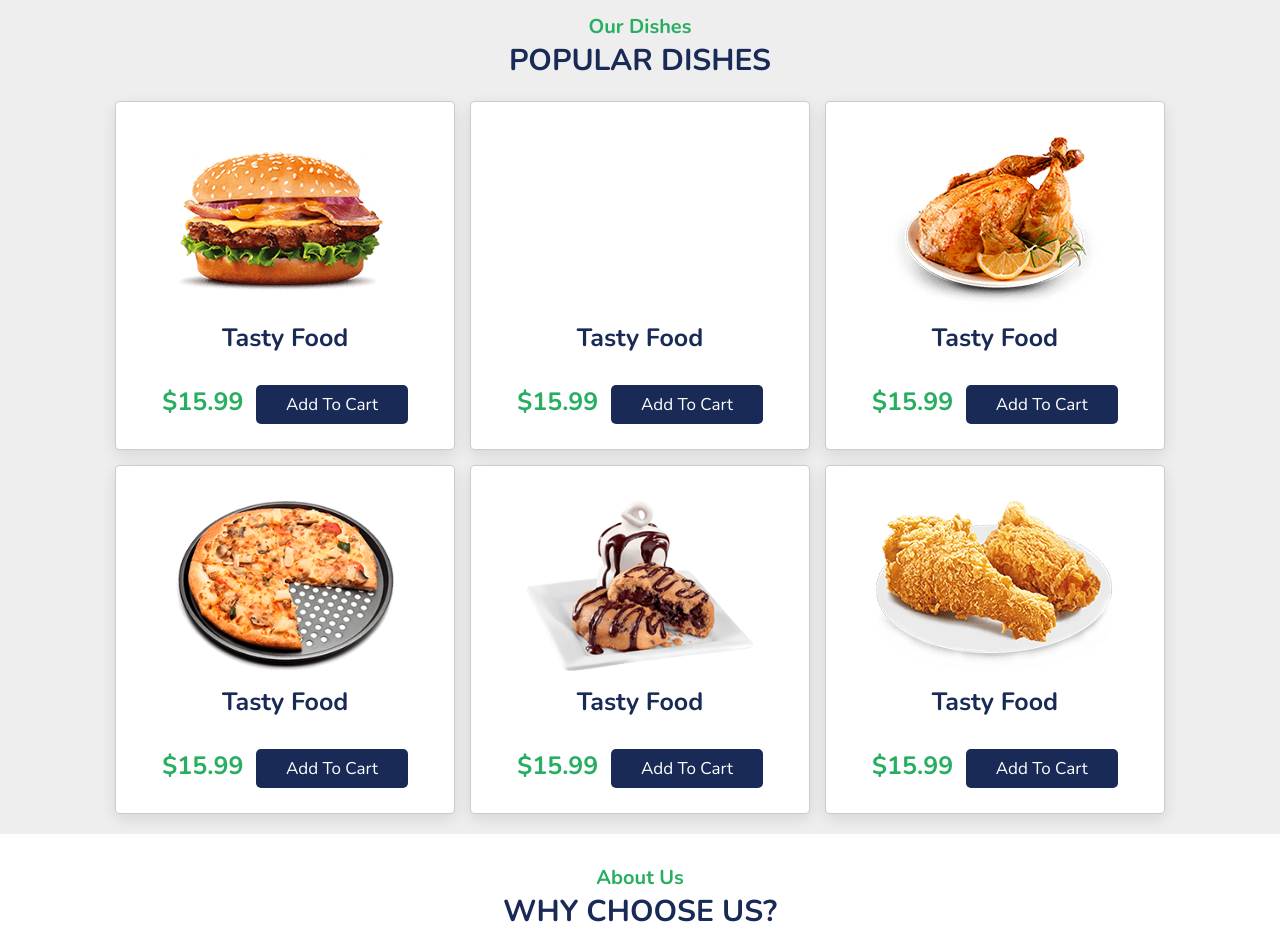
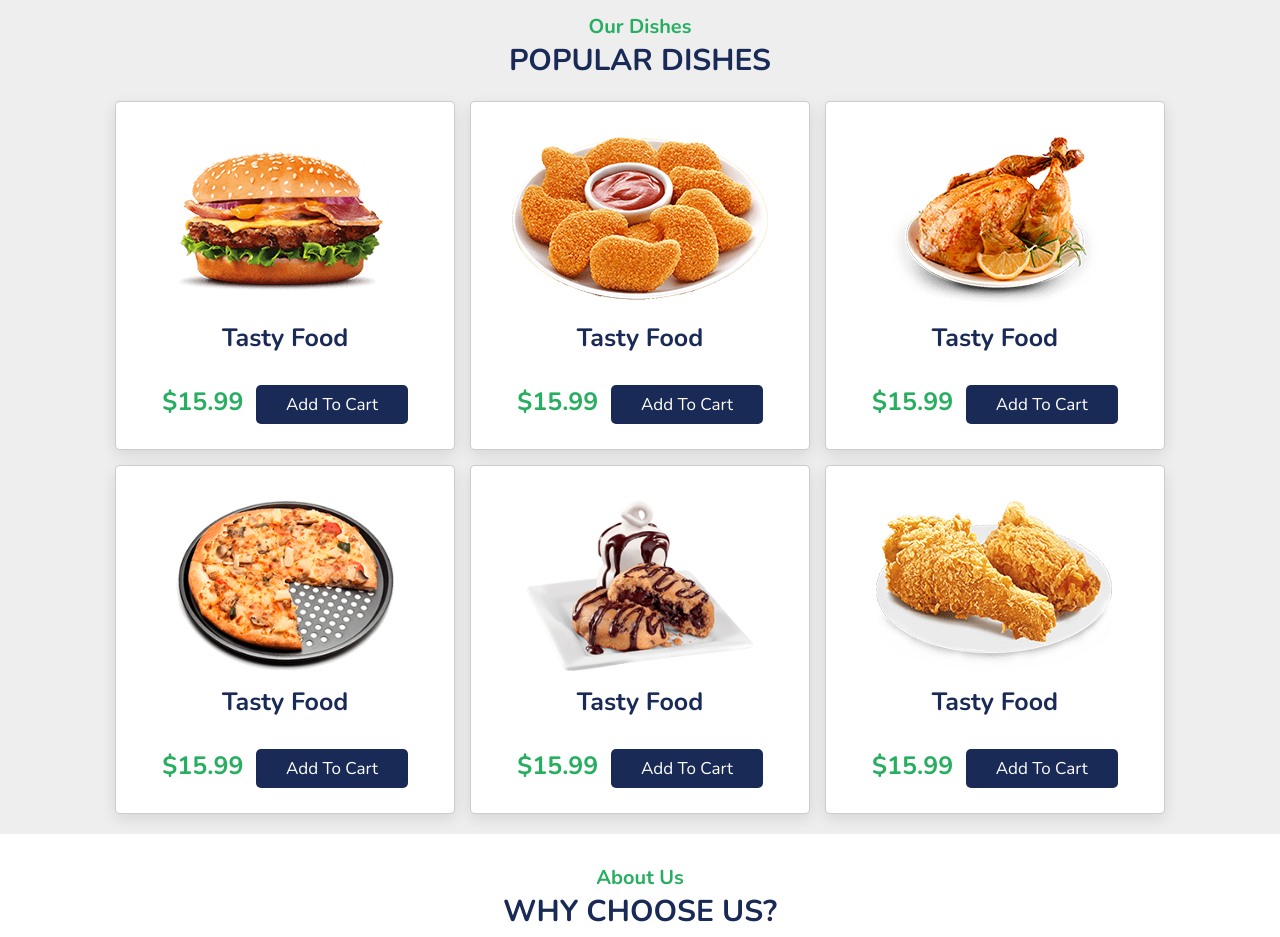
Before and after one commit to sinchanms/sinchanms.github.io, a plain HTML site: page index.html in a window 1280 px wide. Shown: the part 1856-2793 px from the top of the page. Drawn offline with nearby package versions, Linux system fonts and the light colour scheme.

Commit message:
Update index.html

```diff
--- a/index.html
+++ b/index.html
@@ -121,9 +121,7 @@
         <div class="box">
             <a href="#" class="fas fa-heart"></a>
             <a href="#" class="fas fa-eye"></a>
-            <img
-
-="images/dish-2.png" alt="">
+            <img src="images/dish-2.png" alt="">
             <h3>tasty food</h3>
             <div class="stars">
                 <i class="fas fa-star"></i>
```
